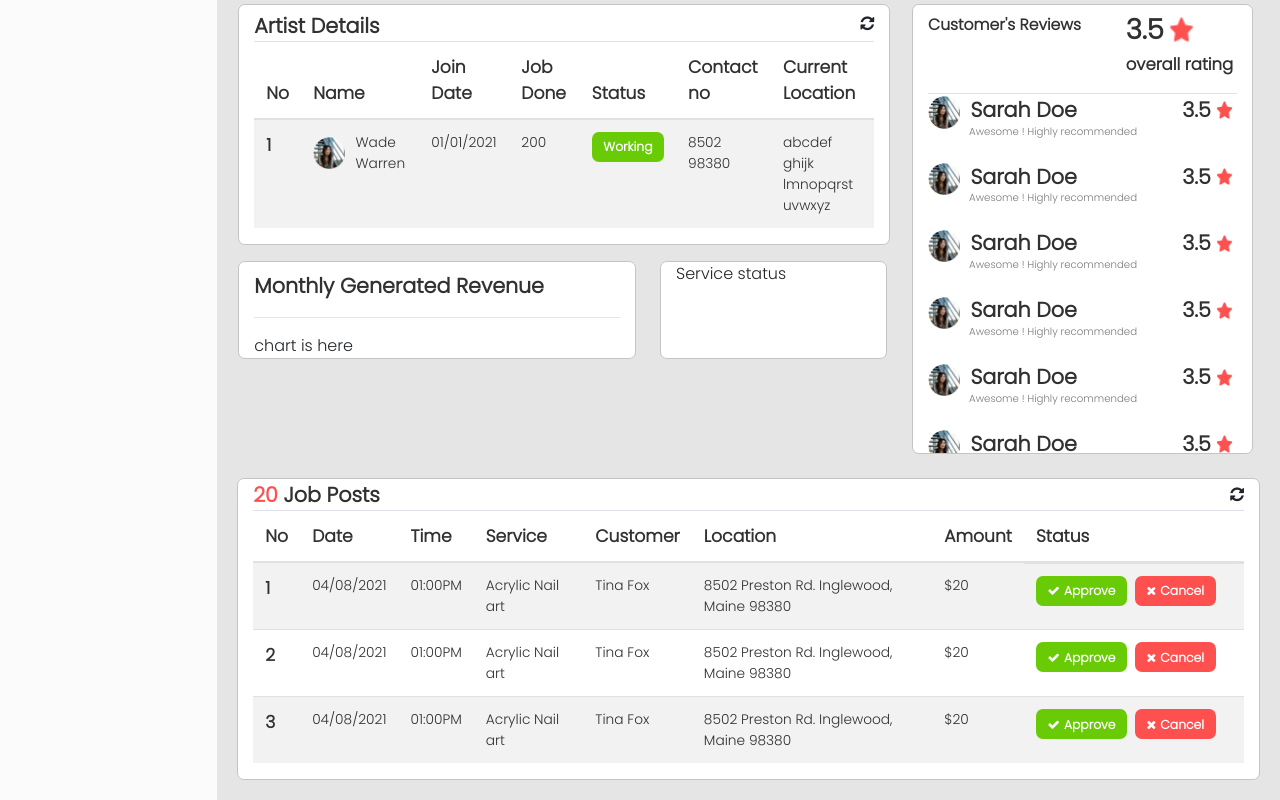
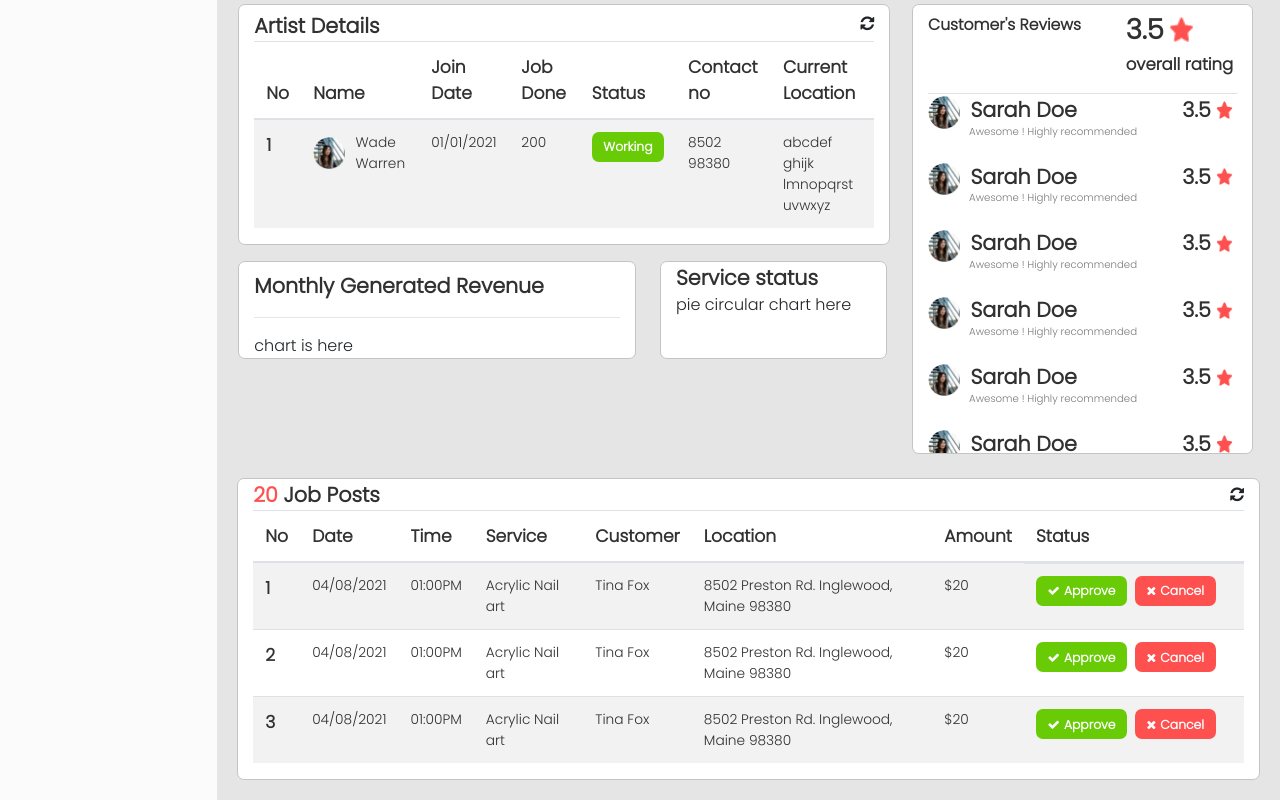
Before and after one commit to Arman-Arzoo/dashaboard, a React (Create React App) app: page / in a window 1280 px wide. Shown: the part 960-1760 px from the top of the page. Built offline with nearby package versions, Linux system fonts and the light colour scheme.

Commit message:
Update ArtistDetail.jsx

```diff
--- a/src/components/home/artistDetail/ArtistDetail.jsx
+++ b/src/components/home/artistDetail/ArtistDetail.jsx
@@ -64,8 +64,9 @@ export default function artistDetail() {
             </div>
             {/* montly generate section  end*/}
             {/* service status section start */}
-            <div className="col-4  mt-3 artist-detail-main ml-4">
-              Service status
+            <div className="col-4  mt-3 artist-detail-main ml-4 monthly-revenue">
+              <span>Service status</span>
+              <div>pie circular chart here</div>
             </div>
             {/* service status section end */}
           </div>
```
